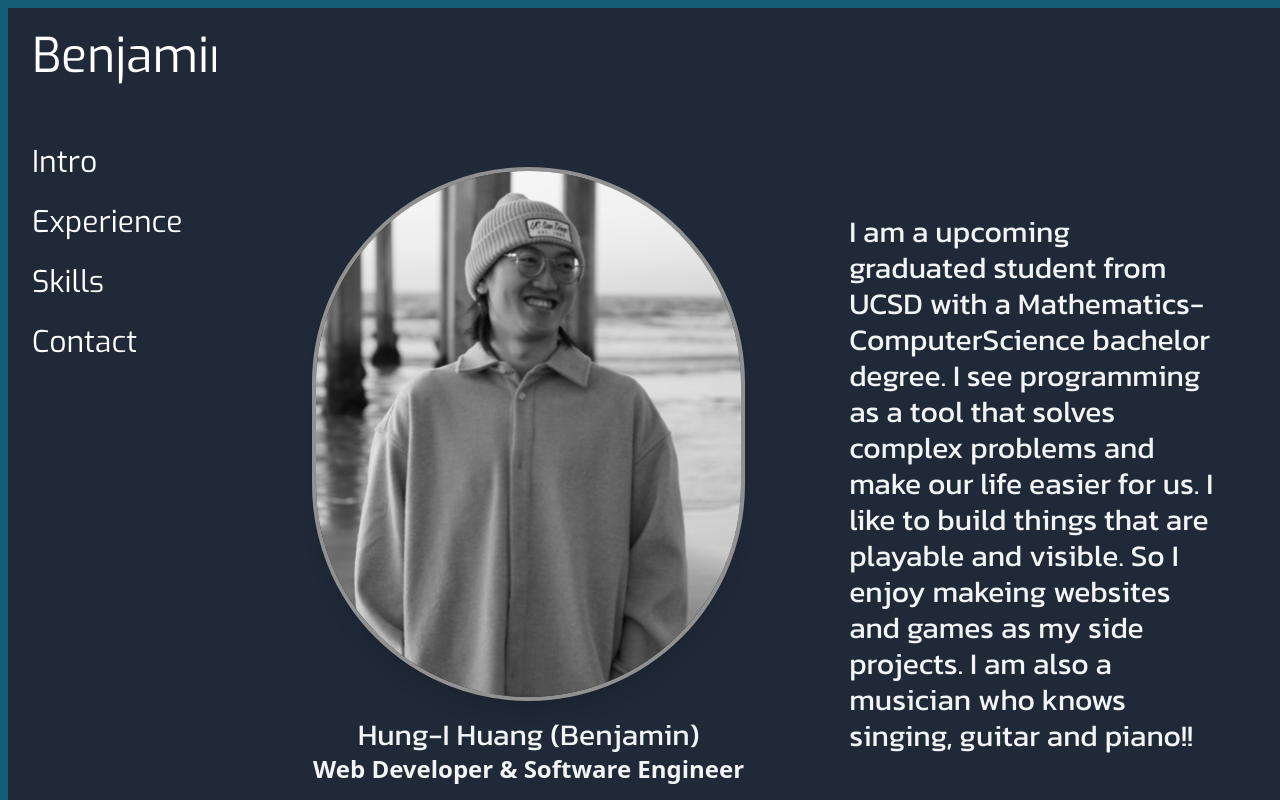
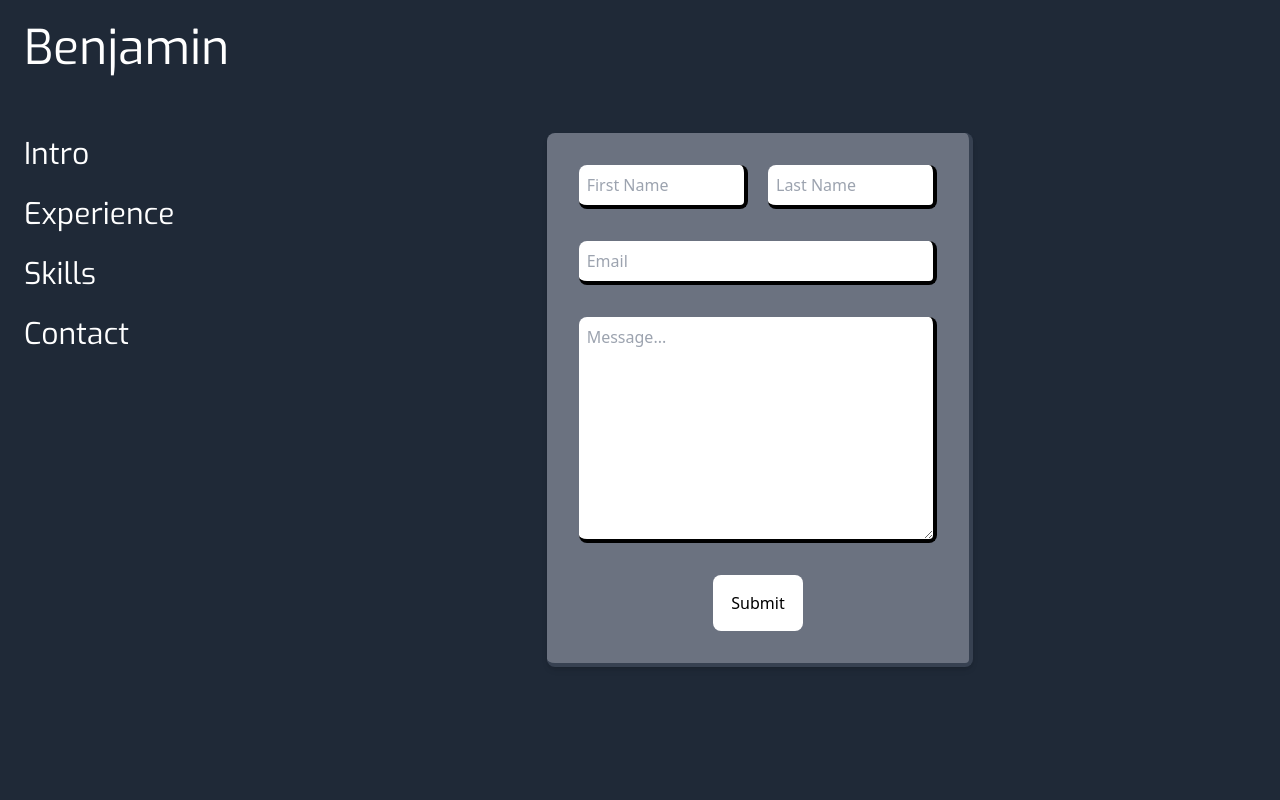
Before and after one commit to BenjaminnHuang/ReactPortfolio, a React (Vite) app: page /#/contact in a window 1280 px wide. Before the commit this address led to /#/. Built offline with nearby package versions, Linux system fonts and the light colour scheme.

Commit message:
first commit

```diff
--- a/src/components/Contact.jsx
+++ b/src/components/Contact.jsx
@@ -41,15 +41,15 @@ const Contact = () => {
   }
 
   return (
-    <div className='bg-gray-800 h-screen flex flex-row'>
+    <div className='bg-gray-800 h-screen flex flex-row justify-content-center'>
       <Nav/>
-      <form className='bg-gray-700 p-8 rounded-lg w-4/12 h-1/2 self-center ml-80 text-center text-black flex flex-col '>
+      <form className='bg-gray-500 border-b-4 border-r-4 shadow-md border-gray-700 p-8 rounded-lg w-4/12 h-2/3 self-center mx-auto text-center text-black flex flex-col hover:border-b-8 hover:border-r-8'>
         <div className='flex-row flex gap-5'>
-          <input className='rounded-lg p-2 w-1/2 focus:bg-gray-200' placeholder='First Name' type="text" value={formData.first_name} name="first_name" onChange={handleForm}/>
-          <input className='rounded-lg p-2 w-1/2 focus:bg-gray-200' placeholder='Last Name' type="text" value={formData.last_name} name="last_name" onChange={handleForm}/>
+          <input className='rounded-lg p-2 w-1/2 border-r-4 border-b-4 border-black focus:bg-gray-200' placeholder='First Name' type="text" value={formData.first_name} name="first_name" onChange={handleForm}/>
+          <input className='rounded-lg p-2 w-1/2 focus:bg-gray-200 border-r-4 border-b-4 border-black' placeholder='Last Name' type="text" value={formData.last_name} name="last_name" onChange={handleForm}/>
         </div>
-        <input className='mt-8 rounded-lg p-2 focus:bg-gray-200' placeholder='Email' type="email" value={formData.user_email} name="user_email" onChange={handleForm}/>
-        <textarea className='mt-8 h-3/5 rounded-lg p-2 focus:bg-gray-200' placeholder='Message...' value={formData.message} name="message" onChange={handleForm}/>
+        <input className='mt-8 rounded-lg p-2 focus:bg-gray-200 border-r-4 border-b-4 border-black' placeholder='Email' type="email" value={formData.user_email} name="user_email" onChange={handleForm}/>
+        <textarea className='mt-8 h-3/5 rounded-lg p-2 focus:bg-gray-200 border-r-4 border-b-4 border-black' placeholder='Message...' value={formData.message} name="message" onChange={handleForm}/>
         <button type='submit' onClick={sendEmail}
           className='self-center p-4 hover:bg-gray-400 hover:shadow-gray-600 hover:shadow-inner bg-white mt-8 w-1/4 rounded-lg text-black'
         >Submit</button>
--- a/src/components/Nav.jsx
+++ b/src/components/Nav.jsx
@@ -3,7 +3,7 @@ import { Link } from 'react-router-dom'
 
 const Nav = () => {
   return (
-    <nav className='bg-gradient-to-br from-white to-white text-transparent bg-clip-text w-52 flex-col flex gap-6 p-6 font-Exo'>
+    <nav className='bg-gradient-to-br from-white to-white text-transparent bg-clip-text w-60 flex-col flex gap-6 p-6 font-Exo'>
         <Link to="/">
             <h1 className='lg:text-5xl md:text-xl text-lg'>Benjamin</h1>
         </Link>
```
